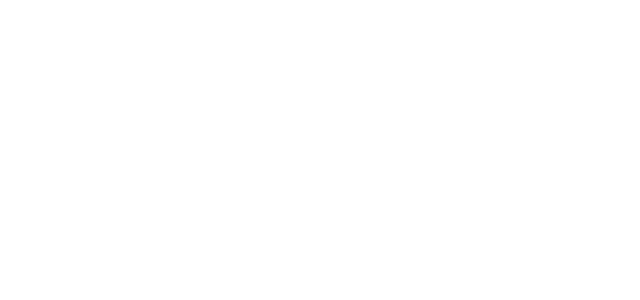
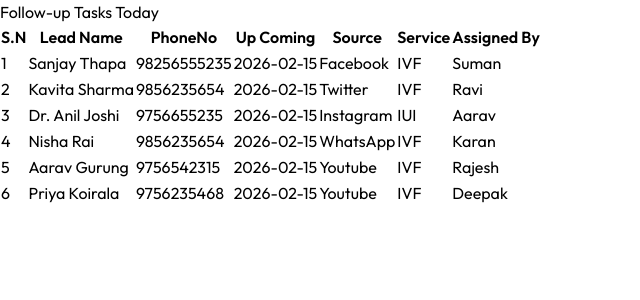
Before and after one commit to Groot-001/Current_Project, a React (Vite) app: page / in a window 1280 px wide. Shown: the top 300 px of the page, without its empty margins (0-640 px from the left). Built offline with nearby package versions, Linux system fonts and the light colour scheme.

Commit message:
FollowupTaskTable updated

```diff
--- a/src/components/dashboard/FollowUpTaskTable.tsx
+++ b/src/components/dashboard/FollowUpTaskTable.tsx
@@ -1,8 +1,138 @@
+const leads = [
+  {
+    id: 1,
+    name: "Sanjay Thapa",
+    phone: "98256555235",
+    source: "Facebook",
+    service: "IVF",
+    assignedBy: "Suman",
+    followUpDate: "2026-02-15",
+  },
+  {
+    id: 2,
+    name: "Kavita Sharma",
+    phone: "9856235654",
+    source: "Twitter",
+    service: "IVF",
+    assignedBy: "Ravi",
+    followUpDate: "2026-02-15",
+  },
+  {
+    id: 3,
+    name: "Dr. Anil Joshi",
+    phone: "9756655235",
+    source: "Instagram",
+    service: "IUI",
+    assignedBy: "Aarav",
+    followUpDate: "2026-02-15",
+  },
+  {
+    id: 4,
+    name: "Nisha Rai",
+    phone: "9856235654",
+    source: "WhatsApp",
+    service: "IVF",
+    assignedBy: "Karan",
+    followUpDate: "2026-02-15",
+  },
+  {
+    id: 5,
+    name: "Aarav Gurung",
+    phone: "9756542315",
+    source: "Youtube",
+    service: "IVF",
+    assignedBy: "Rajesh",
+    followUpDate: "2026-02-15",
+  },
+  {
+    id: 6,
+    name: "Priya Koirala",
+    phone: "9756235468",
+    source: "Youtube",
+    service: "IVF",
+    assignedBy: "Deepak",
+    followUpDate: "2026-02-15",
+  },
+];
+
+// This is used to define the shape of an object.
+type Column = {
+  header: string;
+  key: keyof (typeof leads)[number] | "index";
+};
+
+// This is for the header which is blueprint for the table
+const FollowUpTaskColumn: Column[] = [
+  {
+    header: "S.N", // what column should be called.
+    key: "index", // what data will it connect to.
+  },
+  {
+    header: "Lead Name",
+    key: "name",
+  },
+  {
+    header: "PhoneNo",
+    key: "phone",
+  },
+  {
+    header: "Up Coming",
+    key: "followUpDate",
+  },
+
+  {
+    header: "Source",
+    key: "source",
+  },
+  {
+    header: "Service",
+    key: "service",
+  },
+  {
+    header: "Assigned By",
+    key: "assignedBy",
+  },
+];
+
 const FollowUpTaskTable = () => {
   return (
     <>
       <div className="rounded-[21px] p-6 bg-[#FFFFFF] shadow-[0px_0px_16px_0px_#0000000A]">
+        <div className="flex flex-col gap-3">
+          <span className="font-normal text-[14px] leading-[22px] text-[#000000]">
+            Follow-up Tasks Today
+          </span>
+          <div className="">
+            <table className="w-full">
+              <thead>
+                {/* So basically the table is one structure and thead is for the table header part, the tr is table row which means we are creating a single row for the header. Inside that row we are craeting th which means table header which is header cell like the placeholder for the data of that row */}
+                <tr>
+                  {FollowUpTaskColumn.map((col) => (
+                    <th key={col.key}>{col.header}</th>
+                  ))}
+                </tr>
+              </thead>
 
+              {/* In the header we have used tr first because we only need one row and all the things will be inside that row only but in the body we need more rows which will be defined by the number of objects in the array so we are mapping the leads array to define the number of rows being used. */}
+              <tbody className="">
+                {leads.map((lead, ind) => (
+                  // Here we are mapping the leads to define the number of rows used in the table.
+
+                  <tr key={lead.id} className="">
+                    {FollowUpTaskColumn.map((col) => (
+                      // Here we are using the followuptaskcolumn because it will decide the number of cols used in the table and for each table we are creating a description cell like placeholder.
+                      <td key={col.key}>
+                        {/* here we are using the col.key === index so that because the key is index which will not match any property from lead so if the value is index then we will just show the index number which will be S.N */}
+                        {col.key === "index" ? ind + 1 : (lead as any)[col.key]}
+                        {/* lead[col.key],this is called dynamic accessing of the data. */}
+                      </td>
+                    ))}
+                  </tr>
+                ))}
+              </tbody>
+            </table>
+          </div>
+        </div>
       </div>
     </>
   );
```
